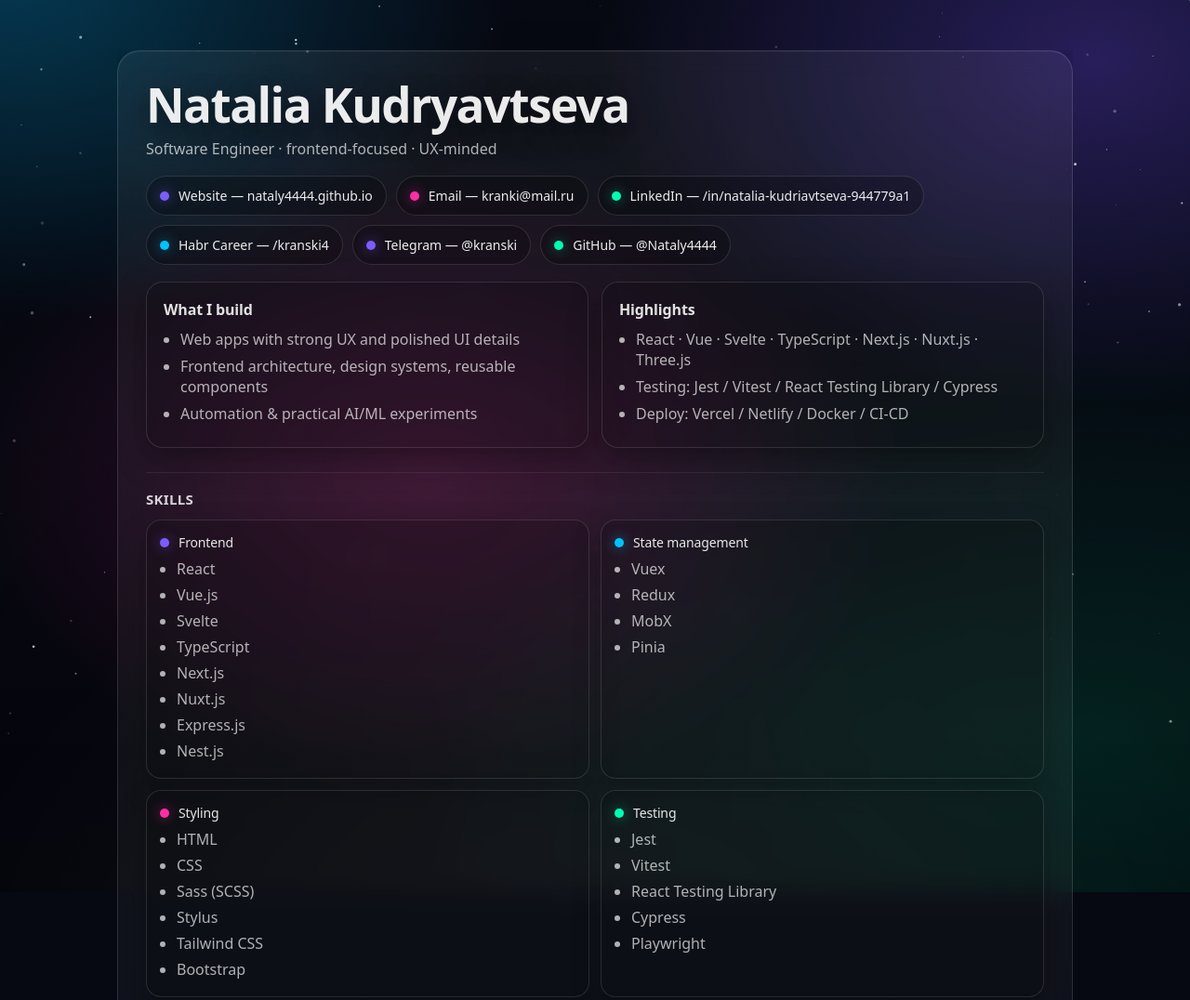
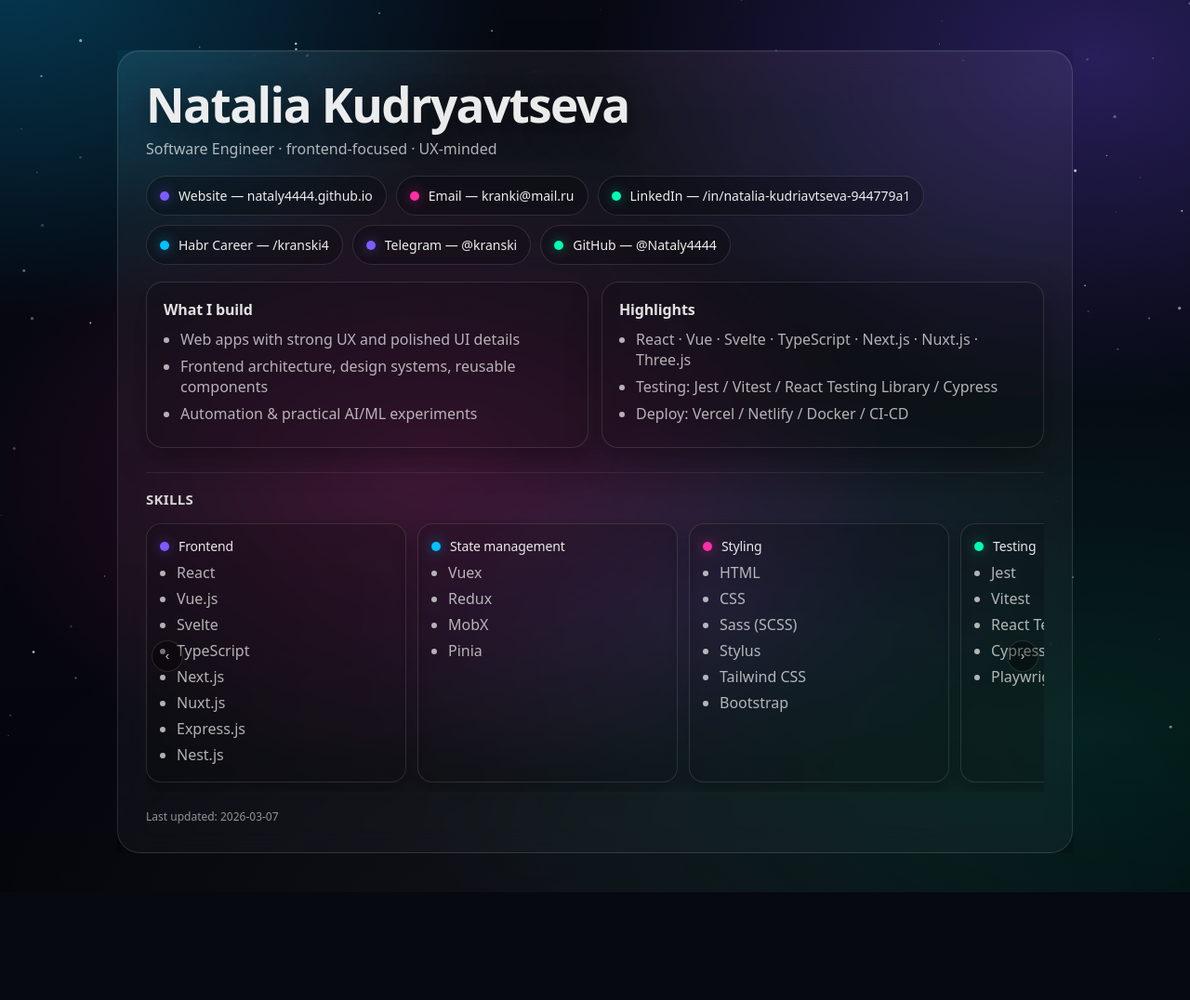
Before and after one commit to Nataly4444/Nataly4444.github.io, a plain HTML site: page index.html in a window 1280 px wide. Shown: the top 1076 px of the page at 93% size. After the commit the page ends 998 px from the top, so only its background shows below. Drawn offline with Linux system fonts and the light colour scheme.

Commit message:
Make skills cards a horizontal slider

```diff
--- a/index.html
+++ b/index.html
@@ -207,19 +207,76 @@
         text-transform: uppercase;
       }
 
+      .skills-slider {
+        position: relative;
+      }
+
       .skills-grid {
         display: grid;
-        grid-template-columns: repeat(12, 1fr);
+        grid-auto-flow: column;
+        grid-auto-columns: minmax(280px, 360px);
         gap: 12px;
+        overflow-x: auto;
+        overflow-y: hidden;
+        padding: 4px 42px 10px;
+        scroll-snap-type: x mandatory;
+        scroll-behavior: smooth;
+        -webkit-overflow-scrolling: touch;
       }
 
+      .skills-grid::-webkit-scrollbar { height: 10px; }
+      .skills-grid::-webkit-scrollbar-track { background: rgba(255,255,255,0.06); border-radius: 999px; }
+      .skills-grid::-webkit-scrollbar-thumb { background: rgba(255,255,255,0.18); border-radius: 999px; }
+
       .skill-card {
-        grid-column: span 6;
+        scroll-snap-align: start;
         border: 1px solid var(--border);
         background: rgba(0,0,0,0.18);
         border-radius: 16px;
         padding: 14px 14px 12px;
         box-shadow: 0 12px 30px rgba(0,0,0,0.28);
+        min-height: 180px;
+      }
+
+      .slider-btn {
+        position: absolute;
+        top: 50%;
+        transform: translateY(-50%);
+        width: 34px;
+        height: 34px;
+        border-radius: 999px;
+        border: 1px solid var(--border);
+        background: rgba(0,0,0,0.35);
+        color: rgba(255,255,255,0.85);
+        cursor: pointer;
+        display: grid;
+        place-items: center;
+        z-index: 2;
+        user-select: none;
+      }
+      .slider-btn:hover { border-color: rgba(255,255,255,0.24); }
+      .slider-btn:disabled { opacity: 0.35; cursor: default; }
+
+      .slider-prev { left: 6px; }
+      .slider-next { right: 6px; }
+
+      .slider-dots {
+        display: flex;
+        justify-content: center;
+        gap: 8px;
+        margin-top: 10px;
+      }
+
+      .slider-dot {
+        width: 8px;
+        height: 8px;
+        border-radius: 999px;
+        border: 1px solid rgba(255,255,255,0.25);
+        background: rgba(255,255,255,0.08);
+      }
+      .slider-dot.active {
+        background: rgba(255,255,255,0.75);
+        border-color: rgba(255,255,255,0.75);
       }
 
       .skill-title {
@@ -241,7 +298,7 @@
       .skill-list li { margin: 6px 0; }
 
       @media (max-width: 820px) {
-        .skill-card { grid-column: span 12; }
+        .skills-grid { grid-auto-columns: minmax(240px, 85vw); padding: 4px 38px 10px; }
       }
 
       .footer {
@@ -322,7 +379,11 @@
           <div class="skills">
             <h2>Skills</h2>
 
-            <div class="skills-grid">
+            <div class="skills-slider" id="skills">
+              <button class="slider-btn slider-prev" type="button" aria-label="Previous" data-slider-prev>‹</button>
+              <button class="slider-btn slider-next" type="button" aria-label="Next" data-slider-next>›</button>
+
+              <div class="skills-grid" data-slider-track>
               <div class="skill-card">
                 <div class="skill-title"><span class="dot"></span> Frontend</div>
                 <ul class="skill-list">
@@ -476,6 +537,7 @@
                   <li>Bitbucket</li>
                 </ul>
               </div>
+              <div class="slider-dots" aria-hidden="true" data-slider-dots></div>
             </div>
           </div>
 
@@ -545,6 +607,65 @@
 
       // footer timestamp
       document.getElementById('ts').textContent = new Date().toISOString().slice(0, 10);
+
+      // skills slider
+      (function initSkillsSlider() {
+        const root = document.getElementById('skills');
+        if (!root) return;
+
+        const track = root.querySelector('[data-slider-track]');
+        const prev = root.querySelector('[data-slider-prev]');
+        const next = root.querySelector('[data-slider-next]');
+        const dotsWrap = root.querySelector('[data-slider-dots]');
+        const cards = Array.from(track?.querySelectorAll('.skill-card') || []);
+        if (!track || cards.length === 0) return;
+
+        // build dots
+        if (dotsWrap) {
+          dotsWrap.innerHTML = cards.map(() => '<span class="slider-dot"></span>').join('');
+        }
+        const dots = Array.from(dotsWrap?.querySelectorAll('.slider-dot') || []);
+
+        function cardStep() {
+          const first = cards[0];
+          const r = first.getBoundingClientRect();
+          // include gap
+          const style = getComputedStyle(track);
+          const gap = parseFloat(style.columnGap || style.gap || '0') || 0;
+          return r.width + gap;
+        }
+
+        function maxScrollLeft() {
+          return Math.max(0, track.scrollWidth - track.clientWidth);
+        }
+
+        function update() {
+          const step = cardStep();
+          const idx = Math.round(track.scrollLeft / step);
+
+          if (prev) prev.disabled = track.scrollLeft <= 2;
+          if (next) next.disabled = track.scrollLeft >= maxScrollLeft() - 2;
+
+          dots.forEach((d, i) => d.classList.toggle('active', i === idx));
+        }
+
+        function scrollByCards(dir) {
+          const step = cardStep();
+          track.scrollBy({ left: dir * step, behavior: 'smooth' });
+        }
+
+        prev?.addEventListener('click', () => scrollByCards(-1));
+        next?.addEventListener('click', () => scrollByCards(1));
+
+        track.addEventListener('scroll', () => {
+          // avoid too many updates
+          window.requestAnimationFrame(update);
+        });
+
+        window.addEventListener('resize', () => window.requestAnimationFrame(update));
+
+        update();
+      })();
     </script>
   </body>
 </html>
```
